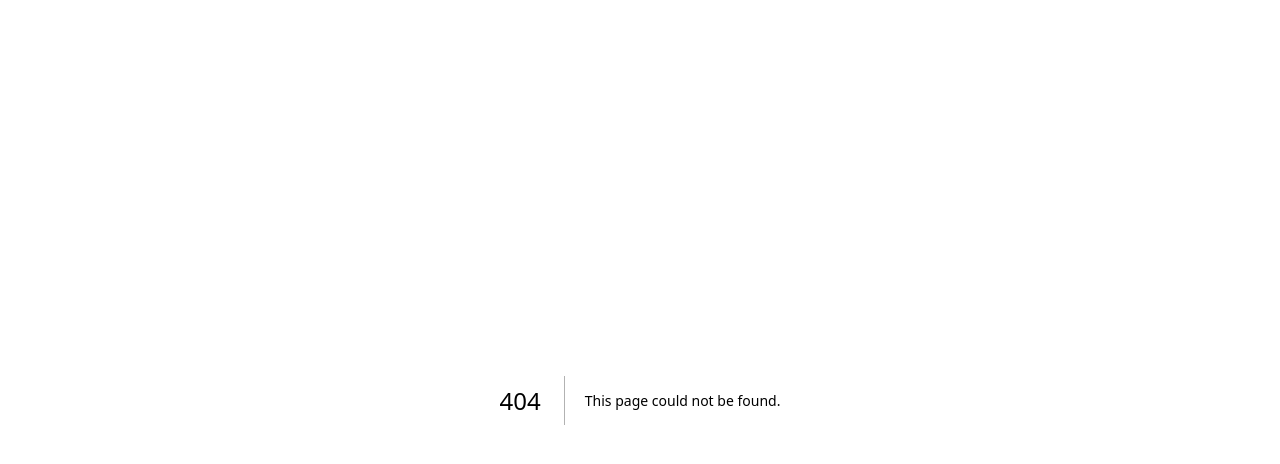
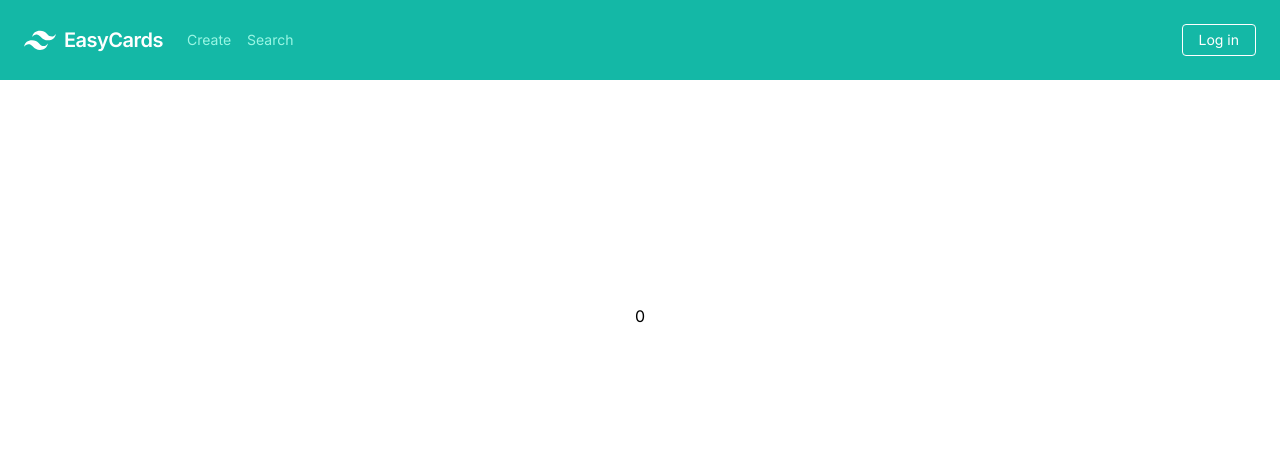
Before and after one commit to rsun19/easy-cards, a Next.js app: page /flashcard in a window 1280 px wide. Before the commit this address had no page. Shown: the top 464 px of the page. Built offline with nearby package versions, Linux system fonts and the light colour scheme.

Commit message:
added flashcards and such

```diff
--- a/package.json
+++ b/package.json
@@ -13,6 +13,7 @@
     "jsonwebtoken": "^9.0.2",
     "next": "14.1.4",
     "next-auth": "^5.0.0-beta.16",
+    "prop-types": "^15.8.1",
     "react": "^18",
     "react-dom": "^18",
     "react-icons": "^5.0.1"
--- a/src/app/create/save-cards.tsx
+++ b/src/app/create/save-cards.tsx
@@ -3,6 +3,7 @@
 
 const saveCards = async (title: string, cards: Map<string, string>) => {
   // console.log(cards)
+
   cards.forEach((value, key) => {
     console.log(title)
     console.log(key)
--- /dev/null
+++ b/src/app/flashcard/flashcard.tsx
@@ -0,0 +1,40 @@
+import React, { useEffect, useState } from 'react'
+import './styles.css'
+
+interface FlashcardProps {
+  question: string
+  answer: string
+}
+
+const Flashcard: React.FC<FlashcardProps> = ({ question, answer }): React.JSX.Element => {
+  const [showQuestion, setShowQuestion] = useState<boolean>(true)
+
+  useEffect(() => {
+    const flipCard = (e: KeyboardEvent): void => {
+      if (e.key === 'ArrowUp' || e.key === 'ArrowDown') {
+        setShowQuestion(!showQuestion)
+      }
+    }
+    document.addEventListener('keydown', flipCard)
+
+    return () => {
+      document.removeEventListener('keydown', flipCard)
+    }
+  }, [showQuestion])
+
+  return (
+    <div className='flashcard flex items-center justify-center flex-col' style={{ height: '80%' }}>
+        {showQuestion && <div id='question' className='flashcard-flip'>
+            {question}
+        </div>}
+        {!showQuestion && <div id='answer' className='flashcard-flip'>
+            {answer}
+        </div>}
+    </div>
+  )
+}
+
+export default Flashcard
+function setState(arg0: boolean): [any, any] {
+  throw new Error('Function not implemented.')
+}
--- /dev/null
+++ b/src/app/flashcard/page.tsx
@@ -0,0 +1,57 @@
+'use client'
+import React, { useEffect, useState } from 'react'
+import Navbar from '../components/navbar'
+import Flashcard from './flashcard'
+// import axios from 'axios'
+
+const FlashcardPage = (): React.JSX.Element => {
+  // making dummy data
+  const [flashcardIdx, setFlashcardIdx] = useState(0)
+  const [flashcardList, setFlashcardList] = useState<React.JSX.Element[]>([])
+
+  /*
+  Simulating flashcard retrieval
+  */
+  useEffect(() => {
+    const cards: React.JSX.Element[] = []
+    for (let i = 0; i < 10; ++i) {
+      cards.push(<Flashcard key={i} question={i.toString()} answer="answer" />)
+    }
+    console.log(cards)
+    setFlashcardList(cards)
+  }, [])
+
+  const moveToPrevFlashcard = (): void => {
+    setFlashcardIdx(flashcardIdx => (flashcardIdx > 0 ? flashcardIdx - 1 : flashcardIdx))
+  }
+
+  const moveToNextFlashcard = (): void => {
+    setFlashcardIdx(flashcardIdx => (flashcardIdx < flashcardList.length - 1 ? flashcardIdx + 1 : flashcardIdx))
+  }
+
+  useEffect(() => {
+    const handleKeyDown = (e: KeyboardEvent): void => {
+      if (e.key === 'ArrowLeft') {
+        moveToPrevFlashcard()
+      } else if (e.key === 'ArrowRight') {
+        moveToNextFlashcard()
+      }
+    }
+    document.addEventListener('keydown', handleKeyDown)
+
+    return () => {
+      document.removeEventListener('keydown', handleKeyDown)
+    }
+  }, [flashcardList])
+
+  return (
+        <div>
+        <Navbar />
+        <div className='m-3' style={{ height: '70vh' }}>
+          {flashcardList[flashcardIdx]}
+        </div>
+        </div>
+  )
+}
+
+export default FlashcardPage
--- /dev/null
+++ b/src/app/flashcard/styles.css
@@ -0,0 +1,5 @@
+/* .flashcard {
+    transform-style: preserve-3d;
+    transition: transform 0.3s;
+    transform: rotateX(180deg);
+} */
```
Also changed, not shown: 1 other file (tests, documents, lock files or other folders).
